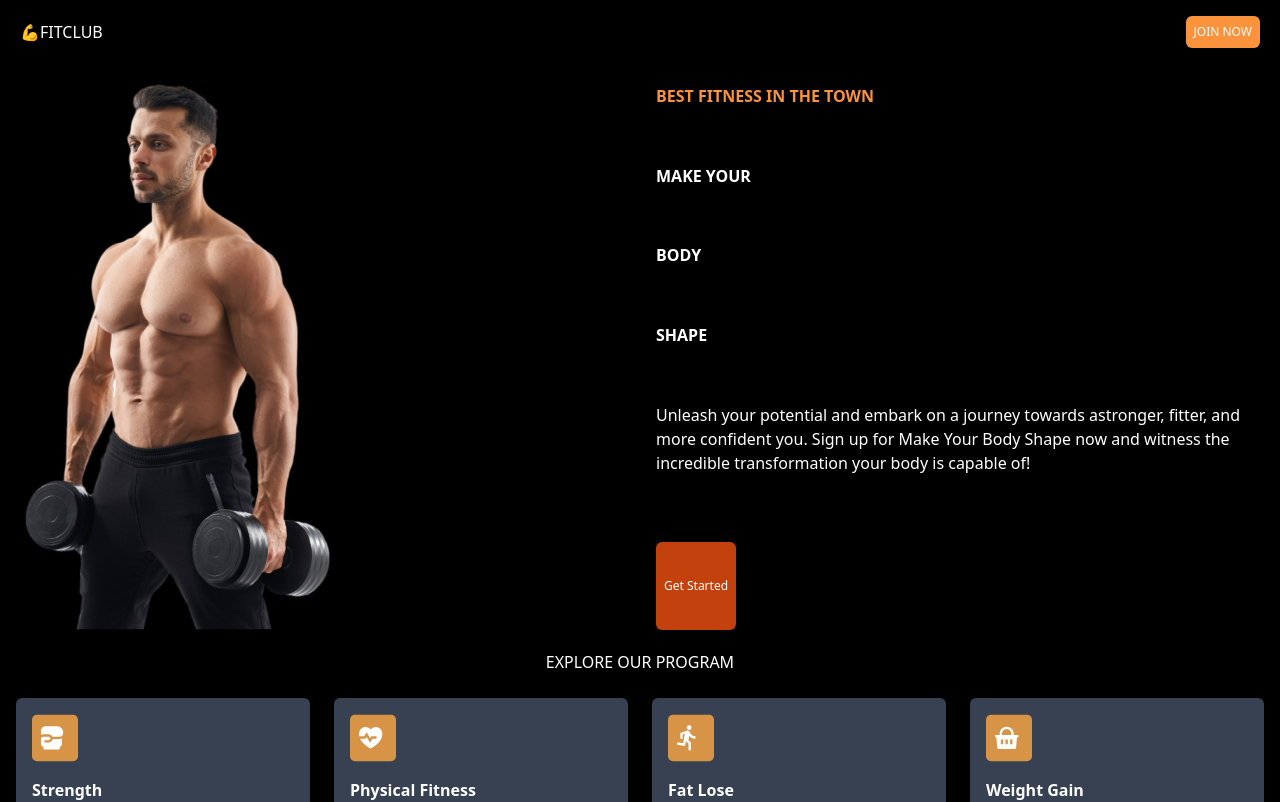
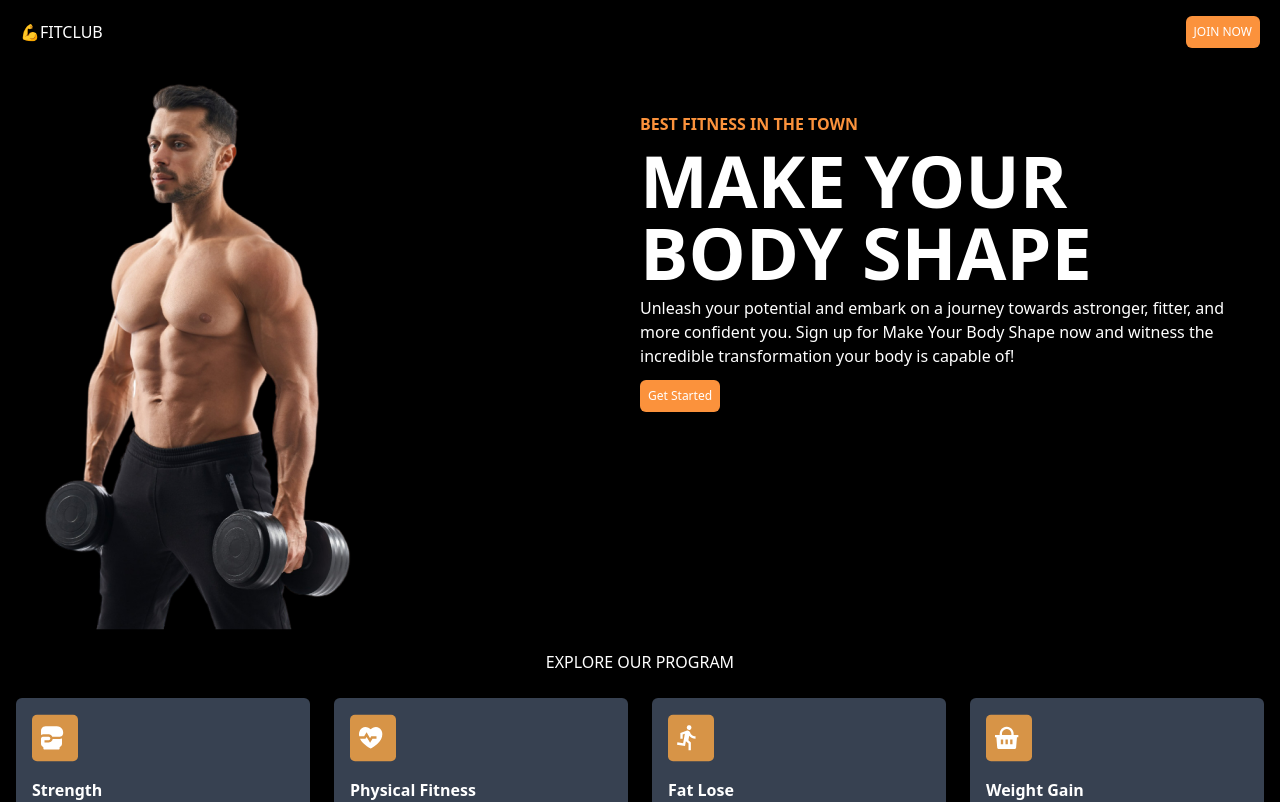
Before and after one commit to Rafaelteppa/prova, a Next.js app: page / in a window 1280 px wide. Shown: the top 802 px of the page. Built offline with nearby package versions, Linux system fonts and the light colour scheme.

Commit message:
fix: Header e Banner

```diff
--- a/app/components/Banner.tsx
+++ b/app/components/Banner.tsx
@@ -1,27 +1,17 @@
 export default function Banner(){
     return(
-        <div className="mt-6 grid grid-cols-1 md:grid-cols-2">
-            <div className="bg-black">
-                 <a href="">
-                 <img src="/img/homem.png" alt="" />
-                 </a>
+        <div className="mt-6 mx-5 md:grid grid-cols-2">
+            <div>
+                 <img src="/img/homem.png" alt=""/>
             </div>
-
-        <div className="grid justify-items-start mt-3 mx-4 bg-black md:grid-cols-1 ">
-            <div>
-                <h2 className="font-bold text-orange-400 ">BEST FITNESS IN THE TOWN</h2>
+            <div className="mt-10">
+                <div className="font-bold text-orange-400 ">
+                    <h2>BEST FITNESS IN THE TOWN</h2>
                 </div>
-            <div>
-                <h3 className="text-base font-bold text-white">MAKE YOUR</h3>
+                <div className="mt-2 font-bold text-7xl">
+                    <h3>MAKE YOUR BODY SHAPE</h3>
                 </div>
-
-            <div>
-                <h4 className="font-bold text-white ">BODY</h4>
-            </div>
-            <div>
-                <h5 className="font-bold text-white">SHAPE</h5>
-            </div>
-            <div className="">
+                <div className="mt-2">
                     <h5>
                         Unleash your potential and embark on a
                         journey towards astronger, fitter, and more
@@ -30,13 +20,8 @@ export default function Banner(){
                         transformation your body is capable of!
                     </h5>
                 </div>
-            <button className="bg-orange-700 rounded-md  text-xs text-center p-2 mt-3 margin-text">
-                Get Started
-            </button>
+                <button className="mt-3 bg-orange-400 rounded-md text-xs text-center p-2">Get Started</button>
             </div>
-
-
         </div>
-
     )
 }
--- a/app/components/Header.tsx
+++ b/app/components/Header.tsx
@@ -1,5 +1,3 @@
-
-
 export default function Header() {
   return (
     <div className="mx-5 my-4 flex justify-between items-center">
@@ -8,6 +6,5 @@ export default function Header() {
       </div>
     <button className="bg-orange-400 rounded-md text-xs text-center p-2">JOIN NOW</button>
     </div>
-
   )
 }
```
Also changed, not shown: app/page.tsx (+5 -5 lines). Lines whose indentation alone changed are shown as unchanged.
